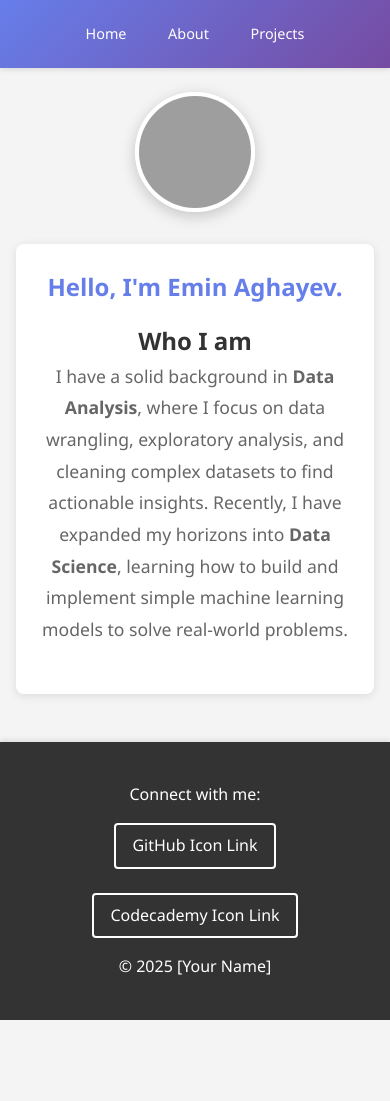
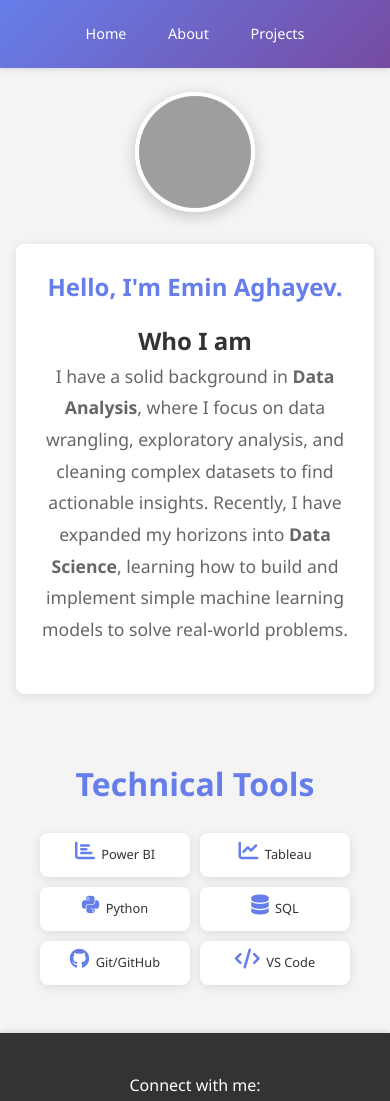
Before and after one commit to eminsoftware/site1101-personal-website, a plain HTML site: page about.html in a window 390 px wide. Shown: the top 1101 px of the page. Before the commit the page ends 1020 px from the top, so only its background shows below. Drawn offline with Linux system fonts and the light colour scheme; grey boxes are pictures that could not be loaded.

Commit message:
added technical skills section

```diff
--- a/about.html
+++ b/about.html
@@ -5,6 +5,7 @@
 	<meta name="viewport" content="width=device-width, initial-scale=1" />
 	<title>Personal Website</title>
 	<link rel="stylesheet" href="style.css">
+	<link rel="stylesheet" href="https://cdnjs.cloudflare.com/ajax/libs/font-awesome/6.0.0/css/all.min.css">
 </head>
 <body>
 	<header>
@@ -25,6 +26,36 @@
             Recently, I have expanded my horizons into <strong>Data Science</strong>,
             learning how to build and implement simple machine learning models to solve real-world problems.
             </p>
+        </section>
+        <section class="tools-section">
+            <h2>Technical Tools</h2>
+            <div class="tool-grid">
+                <div class="tool-card">
+                    <i class="fas fa-chart-bar"></i>
+                    <p>Power BI</p>
+                </div>
+                <div class="tool-card">
+                    <i class="fas fa-chart-line"></i>
+                    <p>Tableau</p>
+                </div>
+                <div class="tool-card">
+                    <i class="fab fa-python"></i>
+                    <p>Python</p>
+                </div>
+                <div class="tool-card">
+                    <i class="fas fa-database"></i>
+                    <p>SQL</p>
+                </div>
+                <div class="tool-card">
+                    <i class="fab fa-github"></i>
+                    <p>Git/GitHub</p>
+                </div>
+                <div class="tool-card">
+                    <i class="fas fa-code"></i>
+                    <p>VS Code</p>
+                </div>
+            </div>
+        </section>
     </main>
 	<footer>
 		<p>Connect with me:</p>
--- a/style.css
+++ b/style.css
@@ -180,3 +180,96 @@ footer p {
     height: 120px;
   }
 }
+
+/* Tools Section Styles */
+.tools-section {
+  text-align: center;
+  margin-top: 2rem;
+}
+
+.tools-section h2 {
+  color: #667eea;
+  margin-bottom: 1.5rem;
+  font-size: 2rem;
+}
+
+.tool-grid {
+  display: flex;
+  flex-direction: row;
+  justify-content: center;
+  flex-wrap: wrap;
+  gap: 20px;
+}
+
+.tool-card {
+  background: white;
+  padding: 1rem;
+  border-radius: 8px;
+  box-shadow: 0 2px 10px rgba(0, 0, 0, 0.1);
+  text-align: center;
+  transition: transform 0.3s ease, box-shadow 0.3s ease;
+  width: 100%;
+  max-width: 200px;
+  display: flex;
+  align-items: center;
+  justify-content: center;
+  gap: 0.75rem;
+}
+
+.tool-card:hover {
+  transform: translateY(-5px);
+  box-shadow: 0 4px 20px rgba(0, 0, 0, 0.15);
+}
+
+.tool-card i {
+  font-size: 2rem;
+  color: #667eea;
+  margin-bottom: 0.5rem;
+}
+
+.tool-card p {
+  margin: 0;
+  font-weight: 500;
+  color: #333;
+}
+
+/* Responsive for tool grid */
+@media (max-width: 768px) {
+  .tool-grid {
+    gap: 15px;
+  }
+
+  .tool-card {
+    padding: 0.75rem;
+    max-width: 180px;
+    gap: 0.5rem;
+  }
+
+  .tool-card i {
+    font-size: 1.5rem;
+  }
+
+  .tool-card p {
+    font-size: 0.9rem;
+  }
+}
+
+@media (max-width: 480px) {
+  .tool-grid {
+    gap: 10px;
+  }
+
+  .tool-card {
+    padding: 0.5rem;
+    max-width: 150px;
+    gap: 0.4rem;
+  }
+
+  .tool-card i {
+    font-size: 1.25rem;
+  }
+
+  .tool-card p {
+    font-size: 0.8rem;
+  }
+}
```
